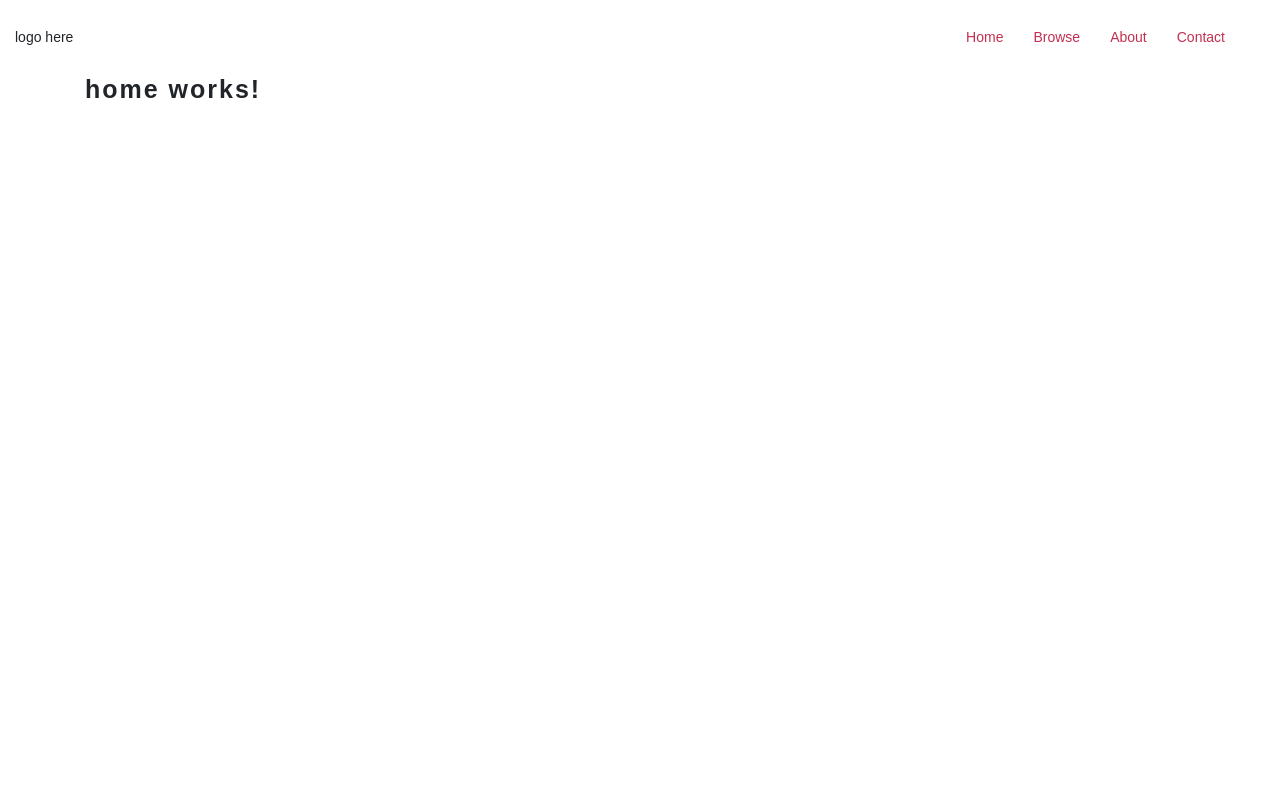
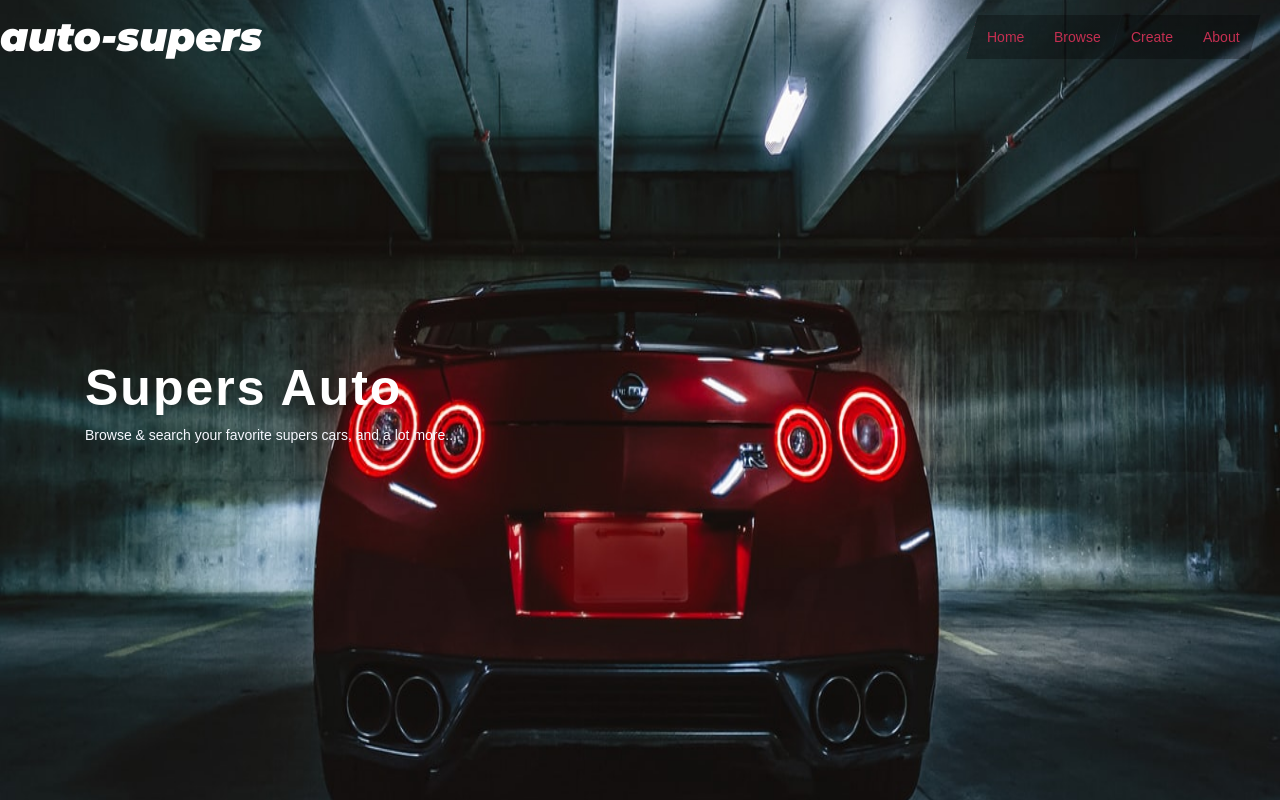
Before and after one commit to ahmedamrzezo/auto-supers, an Angular app: page / in a window 1280 px wide. Built offline with nearby package versions, Linux system fonts and the light colour scheme; a web font is replaced by a local one.

Commit message:
structure home page

```diff
--- a/src/app/app.component.html
+++ b/src/app/app.component.html
@@ -1,11 +1,11 @@
-<div class="container-fluid">
-  <app-header></app-header>
-</div>
+
+<app-header></app-header>
+
 
 <main>
-  <div class="container">
-    <app-home></app-home>
-  </div>
+
+  <app-home></app-home>
+
 </main>
 
 <!-- <app-footer></app-footer> -->
--- a/src/app/header/header.component.html
+++ b/src/app/header/header.component.html
@@ -1,13 +1,29 @@
 
 <header class="header">
   <div class="header__logo">
-    logo here
+    auto-supers
   </div>
 
   <nav class="navbar">
-    <a href="" class="navbar__link">Home</a>
-    <a href="" class="navbar__link">Browse</a>
-    <a href="" class="navbar__link">About</a>
-    <a href="" class="navbar__link">Contact</a>
+    <a href="" class="navbar__link">
+      <span class="navbar__text">
+        Home
+      </span>
+    </a>
+    <a href="" class="navbar__link">
+      <span class="navbar__text">
+        Browse
+      </span>
+    </a>
+    <a href="" class="navbar__link">
+      <span class="navbar__text">
+        Create
+      </span>
+    </a>
+    <a href="" class="navbar__link">
+      <span class="navbar__text">
+        About
+      </span>
+    </a>
   </nav>
 </header>
--- a/src/app/header/header.component.scss
+++ b/src/app/header/header.component.scss
@@ -5,10 +5,20 @@
   justify-content: space-between;
   align-items: center;
   padding: 10px 0;
+  position: absolute;
+  width: 100%;
+  z-index: 555;
+
+  &__logo {
+    font-family: 'Montserrat', sans-serif;
+    font-size: 40px;
+    color: #fff;
+  }
 
   .navbar {
     position: relative;
     margin: 0 15px;
+    transform: skewX(-15deg);
 
     // &::after {
     //   content: '';
@@ -18,8 +28,8 @@
 
     &__link {
       padding:  15px;
-      background: linear-gradient(to left,#fff 51%, $main-color 0%);
-      background-size: 200%;
+      background: linear-gradient(to left, rgba(0, 0, 0, 0.3) 50%, $main-color 0%);
+      background-size: 202%;
       background-position: 100%;
 
       &:hover {
@@ -27,5 +37,9 @@
         background-position: 0;
       }
     }
+    &__text {
+      transform: skewX(15deg);
+      display: inline-block;
+    }
   }
 }
--- a/src/app/home/home.component.html
+++ b/src/app/home/home.component.html
@@ -1 +1,22 @@
-<h1>home works!</h1>
+<section class="home">
+  <div class="home__banner">
+    <img
+    class="img-fluid"
+    src="../../assets/images/nissan-gtr-r25.jpg"
+    alt="nissan-gtr-r25">
+  </div>
+
+  <div class="home__content o-vertical-centralize">
+    <div class="container">
+      <div class="row">
+        <div class="col-12">
+          <h1>Supers Auto</h1>
+          <p class="e-paragraph--light">Browse & search your favorite <strong>supers</strong> cars, and a lot more...</p>
+        </div>
+
+
+      </div>
+    </div>
+  </div>
+
+</section>
--- a/src/app/home/home.component.scss
+++ b/src/app/home/home.component.scss
@@ -0,0 +1,23 @@
+.home {
+  height: 100vh;
+  overflow: hidden;
+  position: relative;
+  &__banner {
+    display: flex;
+    align-items: center;
+    justify-content: center;
+    height: 100vh;
+
+    .img-fluid {
+      display: inline-block;
+      width: 100%;
+      height: 100%;
+      min-width: 1200px;
+      min-height: 1200px;
+    }
+  }
+
+  &__content {
+    width: 100vw;
+  }
+}
--- a/src/assets/scss/elements/_headings.scss
+++ b/src/assets/scss/elements/_headings.scss
@@ -5,5 +5,7 @@ h1, h2, h3, h4, h5, h6 {
 }
 
 h1 {
-  font-size: 2.5rem;
+  font-size: 5rem;
+  color: #fff;
+  margin-bottom: 1rem;
 }
--- a/src/assets/scss/elements/_paragraphs.scss
+++ b/src/assets/scss/elements/_paragraphs.scss
@@ -1,4 +1,7 @@
-p {
+.e-paragraph {
   font-size: 1.4rem;
   color: $text-color;
 }
+.e-paragraph--light {
+  color: $main-light-color;
+}
--- a/src/assets/scss/objects/_layout.scss
+++ b/src/assets/scss/objects/_layout.scss
@@ -0,0 +1,16 @@
+.o-vertical-centralize {
+  position: absolute;
+  top: 0;
+  bottom: 0;
+  margin-top: auto;
+  margin-bottom: auto;
+  height: max-content;
+}
+.o-horizintal-centralize {
+  position: absolute;
+  left: 0;
+  right: 0;
+  margin-left: auto;
+  margin-right: auto;
+  width: max-content;
+}
--- a/src/assets/scss/settings/_global.scss
+++ b/src/assets/scss/settings/_global.scss
@@ -1 +1,3 @@
 @import url('https://fonts.googleapis.com/css?family=Farro:400,700&display=swap');
+// logo font
+@import url('https://fonts.googleapis.com/css?family=Montserrat:900i&display=swap');
```
Also changed, not shown: src/assets/images/nissan-gtr-r25.jpg (added).
